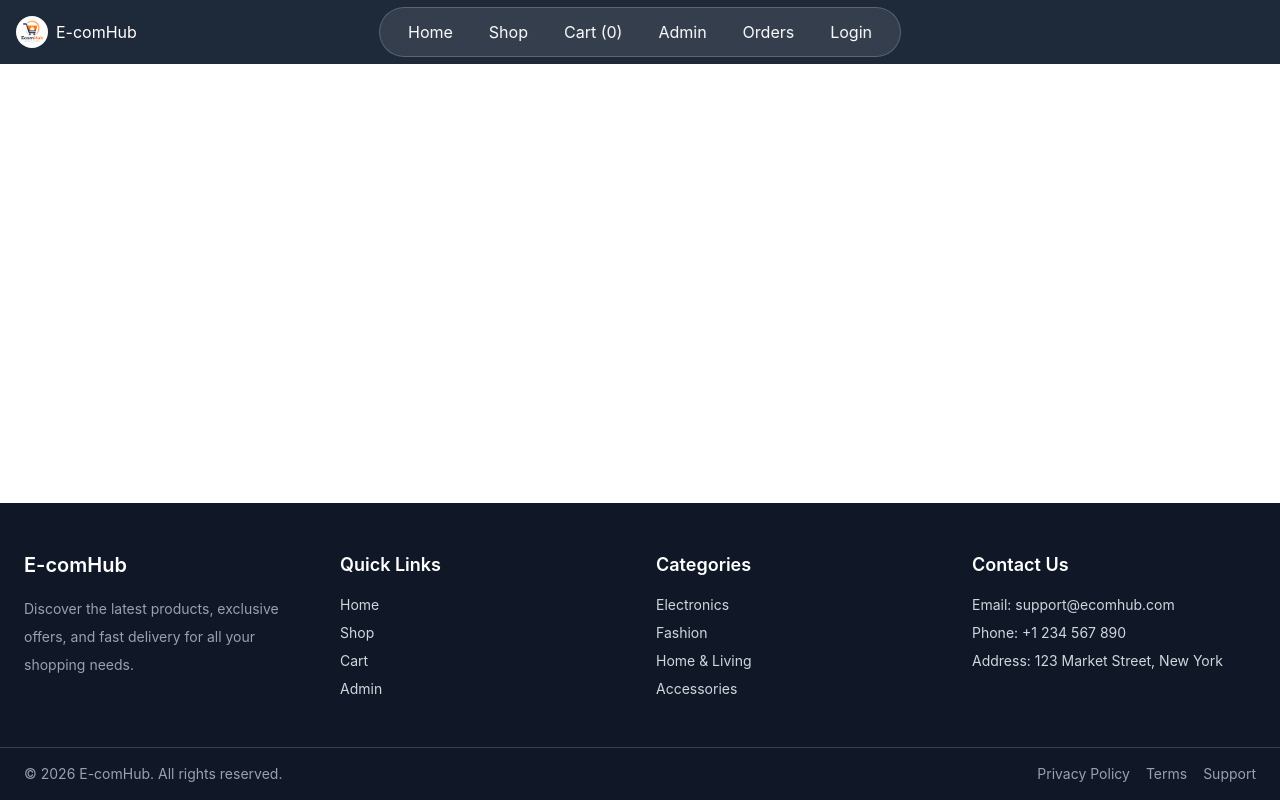
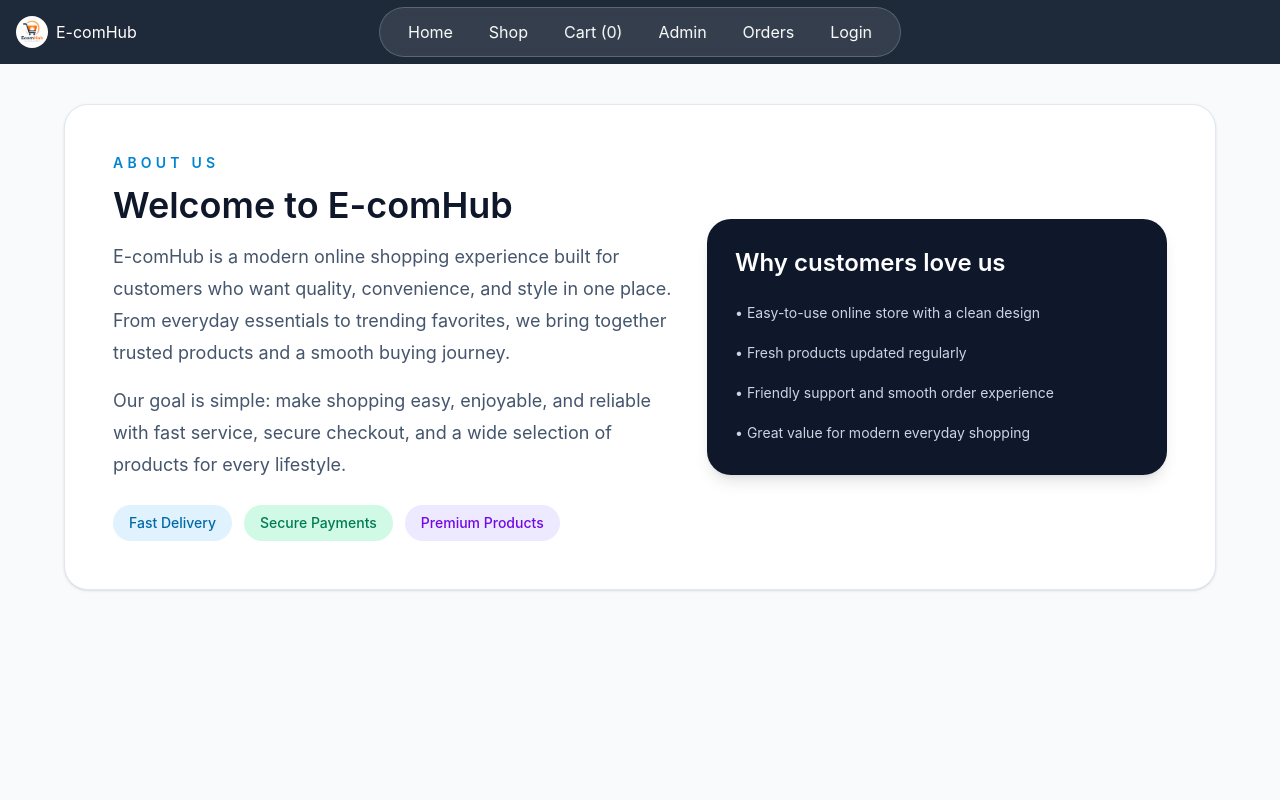
Before and after one commit to PranavRasal/E-commerce, a React (Vite) app in the folder Frontend/: page /about in a window 1280 px wide. Shown: the top 800 px of the page. Built offline with nearby package versions, Linux system fonts and the light colour scheme.

Commit message:
feat: add About, Return Policy, and Disclaimer pages; update routing and footer links

```diff
--- a/Frontend/src/App.jsx
+++ b/Frontend/src/App.jsx
@@ -1,21 +1,22 @@
-import { useState } from 'react'
-import  logo  from './assets/logo.png'
 import Navbar from './components/navbar'
 import Home from './pages/home'
+import About from './pages/about'
+import ReturnPolicy from './pages/returnPolicy'
+import Disclaimer from './pages/disclaimer'
 import Footer from './components/footer'
 import { BrowserRouter as Router, Routes, Route } from 'react-router-dom'
 
 function App() {
-  const [count, setCount] = useState(0)
-
   return (
-
     <div className='flex min-h-screen flex-col'>
       <Router>
         <Navbar />
         <main className='flex-1'>
           <Routes>
-            <Route path="/" element={<Home />} />
+            <Route path='/' element={<Home />} />
+            <Route path='/about' element={<About />} />
+            <Route path='/return-policy' element={<ReturnPolicy />} />
+            <Route path='/disclaimer' element={<Disclaimer />} />
           </Routes>
         </main>
         <Footer />
--- a/Frontend/src/components/footer.jsx
+++ b/Frontend/src/components/footer.jsx
@@ -15,20 +15,20 @@ function Footer() {
         <div>
           <h3 className='mb-4 text-lg font-semibold text-white'>Quick Links</h3>
           <ul className='space-y-2 text-sm'>
-            <li><a href='/' className='transition hover:text-white'>Home</a></li>
-            <li><a href='/shop' className='transition hover:text-white'>Shop</a></li>
-            <li><a href='/cart' className='transition hover:text-white'>Cart</a></li>
-            <li><a href='/admin' className='transition hover:text-white'>Admin</a></li>
+            <li><a href='/about' className='transition hover:text-white'>About</a></li>
+            <li><a href='/return-policy' className='transition hover:text-white'>Return Policy</a></li>
+            <li><a href='/disclaimer' className='transition hover:text-white'>Disclaimer</a></li>
+
           </ul>
         </div>
 
         <div>
           <h3 className='mb-4 text-lg font-semibold text-white'>Categories</h3>
           <ul className='space-y-2 text-sm'>
-            <li><a href='/' className='transition hover:text-white'>Electronics</a></li>
-            <li><a href='/' className='transition hover:text-white'>Fashion</a></li>
-            <li><a href='/' className='transition hover:text-white'>Home & Living</a></li>
-            <li><a href='/' className='transition hover:text-white'>Accessories</a></li>
+            <li >Electronics</li>
+            <li>Fashion</li>
+            <li>Home & Living</li>
+            <li>Accessories</li>
           </ul>
         </div>
 
--- a/Frontend/src/components/productCart.jsx
+++ b/Frontend/src/components/productCart.jsx
@@ -3,23 +3,23 @@ import { Link } from 'react-router-dom'
 
 function ProductCart({ product }) {
   return (
-    <div>
-        <Link to={`/product/${product._id}`} className='flex items-center justify-between p-4 border-b border-gray-300'>
-            <div className='flex items-center space-x-4'>
+    <Link
+      to={`/product/${product._id}`}
+      className='flex h-full flex-col overflow-hidden rounded-lg border border-gray-200 bg-white shadow-sm transition hover:-translate-y-1 hover:shadow-md'
+    >
+      <img
+        src={product.imageUrl}
+        alt={product.name}
+        className='aspect-square w-full object-cover'
+      />
 
-                <img src={product.imageUrl} alt={product.name} className='w-16 h-16 object-cover rounded' />
-
-                <div>
-                    <h3 className='text-lg font-semibold'>{product.name}</h3>
-                    <p className='text-gray-600'>${product.price}</p>
-                    <p className='text-gray-600'>Quantity: {product.stock}</p>
-                </div>
-
-
-            </div>
-        </Link>
-    </div>
+      <div className='flex flex-1 flex-col p-3'>
+        <h3 className='text-sm font-semibold text-gray-900'>{product.name}</h3>
+        <p className='mt-1 text-xs text-gray-600'>${product.price}</p>
+        <p className='mt-1 text-xs text-gray-500'>Qty: {product.stock}</p>
+      </div>
+    </Link>
   )
 }
 
-export default ProductCart ;
+export default ProductCart
--- /dev/null
+++ b/Frontend/src/pages/about.jsx
@@ -0,0 +1,42 @@
+import React from 'react'
+
+function About() {
+  return (
+    <div className='min-h-screen bg-slate-50 px-4 py-10 sm:px-6 lg:px-8'>
+      <div className='mx-auto max-w-6xl rounded-3xl border border-slate-200 bg-white p-8 shadow-sm sm:p-10 lg:p-12'>
+        <div className='grid gap-8 lg:grid-cols-[1.1fr_0.9fr] lg:items-center'>
+          <div>
+            <p className='mb-3 text-sm font-semibold uppercase tracking-[0.3em] text-sky-600'>About us</p>
+            <h1 className='text-3xl font-semibold text-slate-900 sm:text-4xl'>Welcome to E-comHub</h1>
+            <p className='mt-4 text-lg leading-8 text-slate-600'>
+              E-comHub is a modern online shopping experience built for customers who want quality,
+              convenience, and style in one place. From everyday essentials to trending favorites,
+              we bring together trusted products and a smooth buying journey.
+            </p>
+            <p className='mt-4 text-lg leading-8 text-slate-600'>
+              Our goal is simple: make shopping easy, enjoyable, and reliable with fast service,
+              secure checkout, and a wide selection of products for every lifestyle.
+            </p>
+            <div className='mt-6 flex flex-wrap gap-3'>
+              <span className='rounded-full bg-sky-100 px-4 py-2 text-sm font-medium text-sky-700'>Fast Delivery</span>
+              <span className='rounded-full bg-emerald-100 px-4 py-2 text-sm font-medium text-emerald-700'>Secure Payments</span>
+              <span className='rounded-full bg-violet-100 px-4 py-2 text-sm font-medium text-violet-700'>Premium Products</span>
+            </div>
+          </div>
+
+          <div className='rounded-3xl bg-slate-900 p-7 text-white shadow-lg'>
+            <h2 className='text-2xl font-semibold'>Why customers love us</h2>
+            <ul className='mt-5 space-y-3 text-sm leading-7 text-slate-300'>
+              <li>• Easy-to-use online store with a clean design</li>
+              <li>• Fresh products updated regularly</li>
+              <li>• Friendly support and smooth order experience</li>
+              <li>• Great value for modern everyday shopping</li>
+            </ul>
+          </div>
+        </div>
+      </div>
+    </div>
+  )
+}
+
+export default About
--- /dev/null
+++ b/Frontend/src/pages/disclaimer.jsx
@@ -0,0 +1,17 @@
+import React from 'react'
+
+function Disclaimer() {
+  return (
+    <div className='min-h-screen bg-slate-50 px-4 py-10 sm:px-6 lg:px-8'>
+      <div className='mx-auto max-w-4xl rounded-3xl border border-slate-200 bg-white p-8 shadow-sm'>
+        <h1 className='text-3xl font-semibold text-slate-900'>Disclaimer</h1>
+        <p className='mt-4 text-lg leading-8 text-slate-600'>
+          This website is a demo storefront created for learning and presentation purposes. Product availability,
+          pricing, and promotions may change without notice.
+        </p>
+      </div>
+    </div>
+  )
+}
+
+export default Disclaimer
--- a/Frontend/src/pages/home.jsx
+++ b/Frontend/src/pages/home.jsx
@@ -28,13 +28,13 @@ function Home() {
 
 
   return (
-    <div>
-      <h1>welcome to E-comHub</h1>
-      <h2>Featured Products </h2>
+    <div className='p-4'>
+      <h1 className='mb-1 text-2xl font-semibold text-gray-900'>Welcome to E-comHub</h1>
+      <h2 className='mb-4 text-lg text-gray-700'>Featured Products</h2>
       {loading ? (
-        <p>Loading...</p>
+        <p className='text-gray-600'>Loading...</p>
       ) : (
-        <div>
+        <div className='grid grid-cols-1 gap-3 sm:grid-cols-2 lg:grid-cols-4'>
           {products.map((product) => (
             <ProductCart key={product._id} product={product} />
           ))}
--- /dev/null
+++ b/Frontend/src/pages/returnPolicy.jsx
@@ -0,0 +1,17 @@
+import React from 'react'
+
+function ReturnPolicy() {
+  return (
+    <div className='min-h-screen bg-slate-50 px-4 py-10 sm:px-6 lg:px-8'>
+      <div className='mx-auto max-w-4xl rounded-3xl border border-slate-200 bg-white p-8 shadow-sm'>
+        <h1 className='text-3xl font-semibold text-slate-900'>Return Policy</h1>
+        <p className='mt-4 text-lg leading-8 text-slate-600'>
+          We aim to provide a smooth shopping experience. If you are not satisfied with your purchase,
+          you may request a return within the stated period, subject to product condition and eligibility.
+        </p>
+      </div>
+    </div>
+  )
+}
+
+export default ReturnPolicy
```
Also changed, not shown: Frontend/src/App.css (deleted), Frontend/src/styles/global.css (deleted), Frontend/src/styles/navbar.css (deleted).
